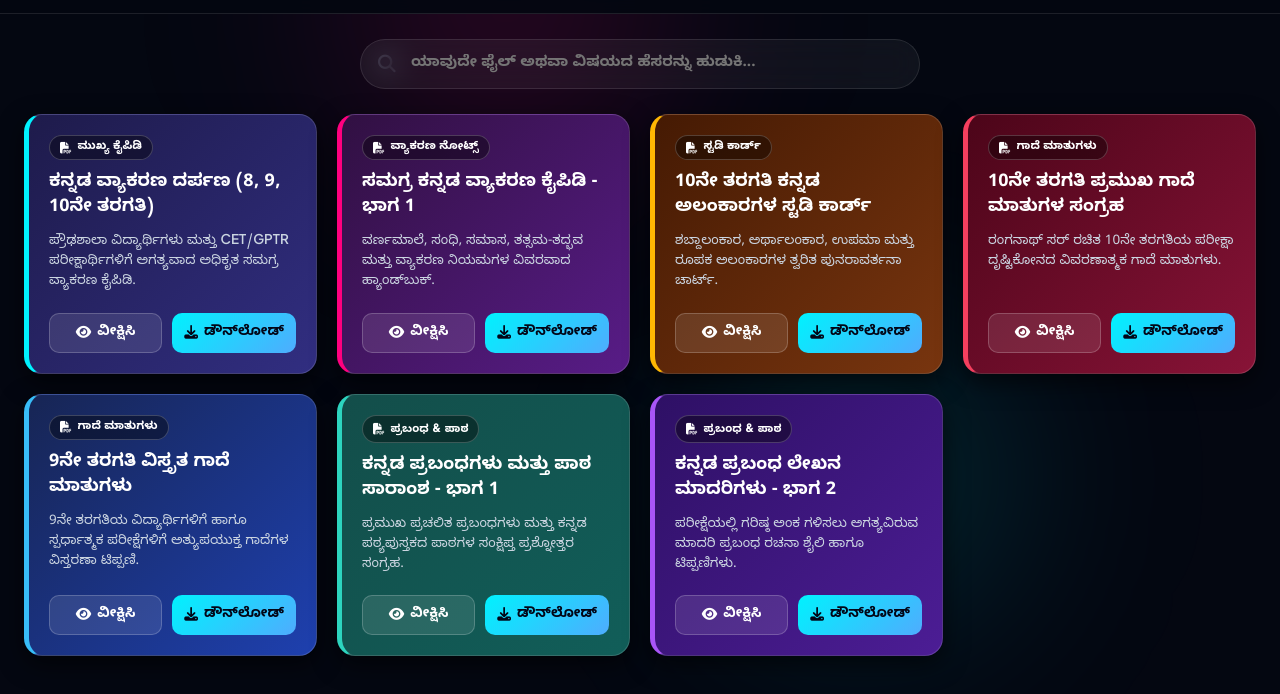
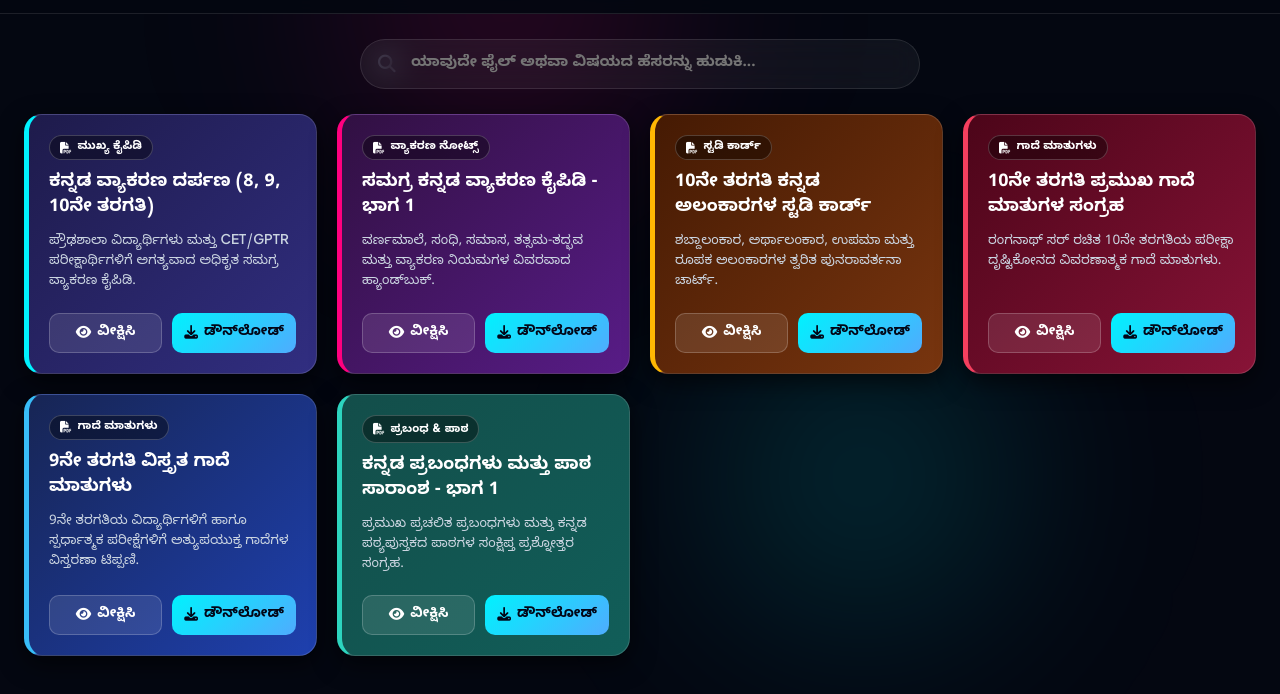
Before and after one commit to chandigokarna2-cetexam/resources, a plain HTML site: page kannadagrammar.html in a window 1280 px wide. Shown: the part 148-842 px from the top of the page. Drawn offline with Linux system fonts and the light colour scheme.

Commit message:
Update kannadagrammar.html

```diff
--- a/kannadagrammar.html
+++ b/kannadagrammar.html
@@ -298,8 +298,8 @@
                 <h3>ಕನ್ನಡ ವ್ಯಾಕರಣ ದರ್ಪಣ (8, 9, 10ನೇ ತರಗತಿ)</h3>
                 <p>ಪ್ರೌಢಶಾಲಾ ವಿದ್ಯಾರ್ಥಿಗಳು ಮತ್ತು CET/GPTR ಪರೀಕ್ಷಾರ್ಥಿಗಳಿಗೆ ಅಗತ್ಯವಾದ ಅಧಿಕೃತ ಸಮಗ್ರ ವ್ಯಾಕರಣ ಕೈಪಿಡಿ.</p>
                 <div class="card-actions">
-                    <a href="kannada vyakarana1.pdf" target="_blank" class="btn-view"><i class="fa-solid fa-eye"></i> ವೀಕ್ಷಿಸಿ</a>
-                    <a href="kannada vyakarana1.pdf" download class="btn-download"><i class="fa-solid fa-download"></i> ಡೌನ್‌ಲೋಡ್</a>
+                    <a href="kannadagrammar/kannada vyakarana1.pdf" target="_blank" class="btn-view"><i class="fa-solid fa-eye"></i> ವೀಕ್ಷಿಸಿ</a>
+                    <a href="kannadagrammar/kannada vyakarana1.pdf" download class="btn-download"><i class="fa-solid fa-download"></i> ಡೌನ್‌ಲೋಡ್</a>
                 </div>
             </div>
 
@@ -309,8 +309,8 @@
                 <h3>ಸಮಗ್ರ ಕನ್ನಡ ವ್ಯಾಕರಣ ಕೈಪಿಡಿ - ಭಾಗ 1</h3>
                 <p>ವರ್ಣಮಾಲೆ, ಸಂಧಿ, ಸಮಾಸ, ತತ್ಸಮ-ತದ್ಭವ ಮತ್ತು ವ್ಯಾಕರಣ ನಿಯಮಗಳ ವಿವರವಾದ ಹ್ಯಾಂಡ್‌ಬುಕ್.</p>
                 <div class="card-actions">
-                    <a href="kannada vyakarana2.pdf" target="_blank" class="btn-view"><i class="fa-solid fa-eye"></i> ವೀಕ್ಷಿಸಿ</a>
-                    <a href="kannada vyakarana2.pdf" download class="btn-download"><i class="fa-solid fa-download"></i> ಡೌನ್‌ಲೋಡ್</a>
+                    <a href="kannadagrammar/kannada vyakarana2.pdf" target="_blank" class="btn-view"><i class="fa-solid fa-eye"></i> ವೀಕ್ಷಿಸಿ</a>
+                    <a href="kannadagrammar/kannada vyakarana2.pdf" download class="btn-download"><i class="fa-solid fa-download"></i> ಡೌನ್‌ಲೋಡ್</a>
                 </div>
             </div>
 
@@ -320,52 +320,41 @@
                 <h3>10ನೇ ತರಗತಿ ಕನ್ನಡ ಅಲಂಕಾರಗಳ ಸ್ಟಡಿ ಕಾರ್ಡ್</h3>
                 <p>ಶಬ್ದಾಲಂಕಾರ, ಅರ್ಥಾಲಂಕಾರ, ಉಪಮಾ ಮತ್ತು ರೂಪಕ ಅಲಂಕಾರಗಳ ತ್ವರಿತ ಪುನರಾವರ್ತನಾ ಚಾರ್ಟ್.</p>
                 <div class="card-actions">
-                    <a href="10 TH GADEMATUGALU.pdf" target="_blank" class="btn-view"><i class="fa-solid fa-eye"></i> ವೀಕ್ಷಿಸಿ</a>
-                    <a href="10 TH GADEMATUGALU.pdf" download class="btn-download"><i class="fa-solid fa-download"></i> ಡೌನ್‌ಲೋಡ್</a>
+                    <a href="kannadagrammar/10 TH GADEMATUGALU.pdf" target="_blank" class="btn-view"><i class="fa-solid fa-eye"></i> ವೀಕ್ಷಿಸಿ</a>
+                    <a href="kannadagrammar/10 TH GADEMATUGALU.pdf" download class="btn-download"><i class="fa-solid fa-download"></i> ಡೌನ್‌ಲೋಡ್</a>
                 </div>
             </div>
 
-            <!-- Card 5 -->
+            <!-- Card 4 -->
             <div class="card c-5">
                 <span class="card-badge"><i class="fa-solid fa-file-pdf"></i> ಗಾದೆ ಮಾತುಗಳು</span>
                 <h3>10ನೇ ತರಗತಿ ಪ್ರಮುಖ ಗಾದೆ ಮಾತುಗಳ ಸಂಗ್ರಹ</h3>
                 <p>ರಂಗನಾಥ್ ಸರ್ ರಚಿತ 10ನೇ ತರಗತಿಯ ಪರೀಕ್ಷಾ ದೃಷ್ಟಿಕೋನದ ವಿವರಣಾತ್ಮಕ ಗಾದೆ ಮಾತುಗಳು.</p>
                 <div class="card-actions">
-                    <a href="Alankara.pdf" target="_blank" class="btn-view"><i class="fa-solid fa-eye"></i> ವೀಕ್ಷಿಸಿ</a>
-                    <a href="Alankara.pdf" download class="btn-download"><i class="fa-solid fa-download"></i> ಡೌನ್‌ಲೋಡ್</a>
+                    <a href="kannadagrammar/Alankara.pdf" target="_blank" class="btn-view"><i class="fa-solid fa-eye"></i> ವೀಕ್ಷಿಸಿ</a>
+                    <a href="kannadagrammar/Alankara.pdf" download class="btn-download"><i class="fa-solid fa-download"></i> ಡೌನ್‌ಲೋಡ್</a>
                 </div>
             </div>
 
-            <!-- Card 6 -->
+            <!-- Card 5 -->
             <div class="card c-6">
                 <span class="card-badge"><i class="fa-solid fa-file-pdf"></i> ಗಾದೆ ಮಾತುಗಳು</span>
                 <h3>9ನೇ ತರಗತಿ ವಿಸ್ತೃತ ಗಾದೆ ಮಾತುಗಳು</h3>
                 <p>9ನೇ ತರಗತಿಯ ವಿದ್ಯಾರ್ಥಿಗಳಿಗೆ ಹಾಗೂ ಸ್ಪರ್ಧಾತ್ಮಕ ಪರೀಕ್ಷೆಗಳಿಗೆ ಅತ್ಯುಪಯುಕ್ತ ಗಾದೆಗಳ ವಿಸ್ತರಣಾ ಟಿಪ್ಪಣಿ.</p>
                 <div class="card-actions">
-                    <a href="9TH GADEMATU.pdf" target="_blank" class="btn-view"><i class="fa-solid fa-eye"></i> ವೀಕ್ಷಿಸಿ</a>
-                    <a href="9TH GADEMATU.pdf" download class="btn-download"><i class="fa-solid fa-download"></i> ಡೌನ್‌ಲೋಡ್</a>
+                    <a href="kannadagrammar/9TH GADEMATU.pdf" target="_blank" class="btn-view"><i class="fa-solid fa-eye"></i> ವೀಕ್ಷಿಸಿ</a>
+                    <a href="kannadagrammar/9TH GADEMATU.pdf" download class="btn-download"><i class="fa-solid fa-download"></i> ಡೌನ್‌ಲೋಡ್</a>
                 </div>
             </div>
 
-            <!-- Card 7 -->
+            <!-- Card 6 -->
             <div class="card c-7">
                 <span class="card-badge"><i class="fa-solid fa-file-pdf"></i> ಪ್ರಬಂಧ & ಪಾಠ</span>
                 <h3>ಕನ್ನಡ ಪ್ರಬಂಧಗಳು ಮತ್ತು ಪಾಠ ಸಾರಾಂಶ - ಭಾಗ 1</h3>
                 <p>ಪ್ರಮುಖ ಪ್ರಚಲಿತ ಪ್ರಬಂಧಗಳು ಮತ್ತು ಕನ್ನಡ ಪಠ್ಯಪುಸ್ತಕದ ಪಾಠಗಳ ಸಂಕ್ಷಿಪ್ತ ಪ್ರಶ್ನೋತ್ತರ ಸಂಗ್ರಹ.</p>
                 <div class="card-actions">
-                    <a href="kannada essay and lesson.pdf" target="_blank" class="btn-view"><i class="fa-solid fa-eye"></i> ವೀಕ್ಷಿಸಿ</a>
-                    <a href="kannada essay and lesson.pdf" download class="btn-download"><i class="fa-solid fa-download"></i> ಡೌನ್‌ಲೋಡ್</a>
-                </div>
-            </div>
-
-            <!-- Card 8 -->
-            <div class="card c-8">
-                <span class="card-badge"><i class="fa-solid fa-file-pdf"></i> ಪ್ರಬಂಧ & ಪಾಠ</span>
-                <h3>ಕನ್ನಡ ಪ್ರಬಂಧ ಲೇಖನ ಮಾದರಿಗಳು - ಭಾಗ 2</h3>
-                <p>ಪರೀಕ್ಷೆಯಲ್ಲಿ ಗರಿಷ್ಠ ಅಂಕ ಗಳಿಸಲು ಅಗತ್ಯವಿರುವ ಮಾದರಿ ಪ್ರಬಂಧ ರಚನಾ ಶೈಲಿ ಹಾಗೂ ಟಿಪ್ಪಣಿಗಳು.</p>
-                <div class="card-actions">
-                    <a href="kannada essay and lesson (1) (1).pdf" target="_blank" class="btn-view"><i class="fa-solid fa-eye"></i> ವೀಕ್ಷಿಸಿ</a>
-                    <a href="kannada essay and lesson (1) (1).pdf" download class="btn-download"><i class="fa-solid fa-download"></i> ಡೌನ್‌ಲೋಡ್</a>
+                    <a href="kannadagrammar/kannada essay and lesson.pdf" target="_blank" class="btn-view"><i class="fa-solid fa-eye"></i> ವೀಕ್ಷಿಸಿ</a>
+                    <a href="kannadagrammar/kannada essay and lesson.pdf" download class="btn-download"><i class="fa-solid fa-download"></i> ಡೌನ್‌ಲೋಡ್</a>
                 </div>
             </div>
 
```
